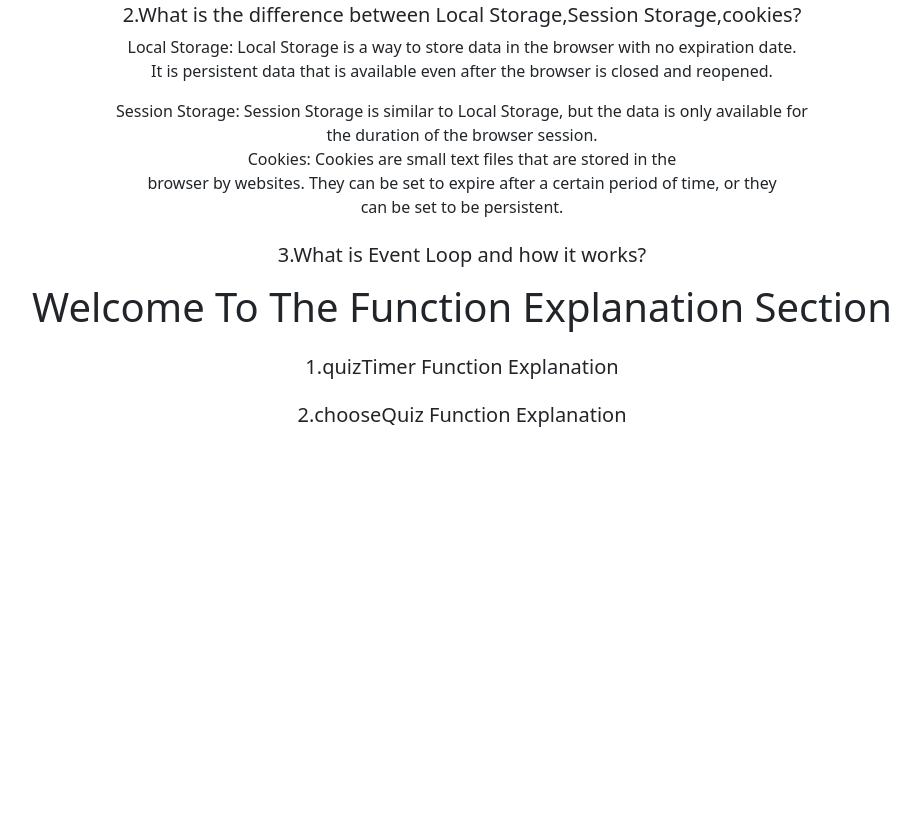
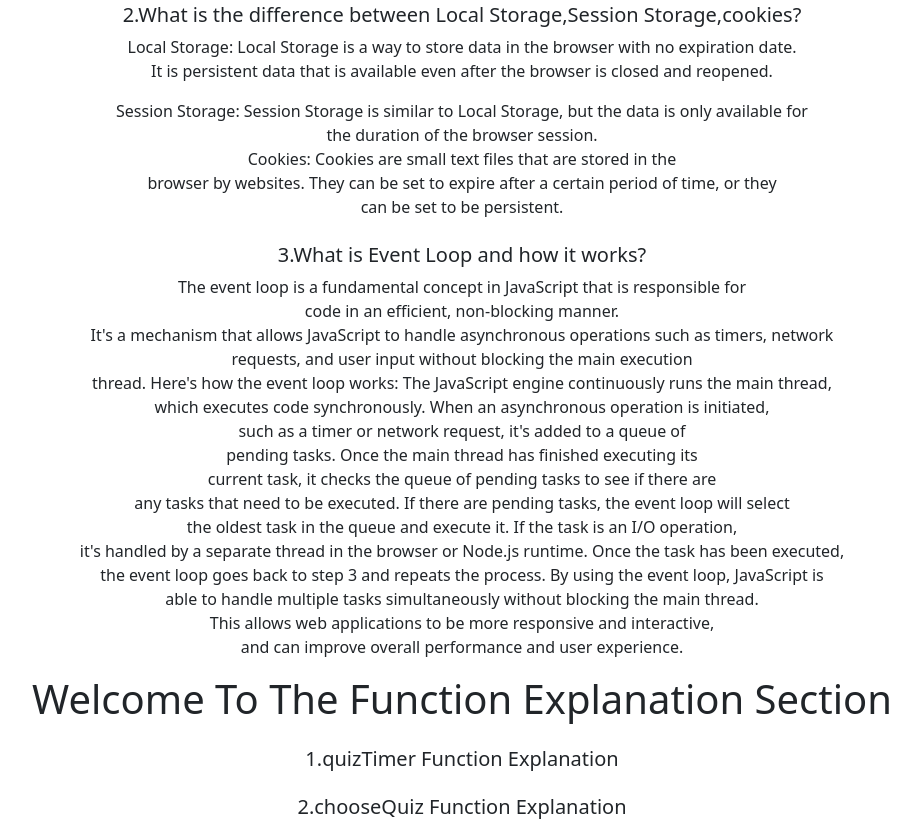
Before and after one commit to shakilahmedshuvo/Quiz-hero, a plain HTML site: page secondPage.html in a window 1280 px wide. Shown: the part 461-1288 px from the top of the page, without its empty margins (178-1098 px from the left). Before the commit the page ends 896 px from the top, so only its background shows below. Drawn offline with nearby package versions, Linux system fonts and the light colour scheme.

Commit message:
add second page three question and anwsers

```diff
--- a/secondPage.html
+++ b/secondPage.html
@@ -86,6 +86,59 @@
                 <h5>3.What is Event Loop and how it works?</h5>
                 <!-- answer -->
                 <p>
+                    The event loop is a fundamental concept in JavaScript that is responsible for
+                    <br>
+                    code in an efficient, non-blocking manner.
+                    <br>
+                    It's a mechanism that allows JavaScript to handle
+                    asynchronous operations such as timers, network
+                    <br>
+                    requests, and user input without blocking the main
+                    execution
+                    <br>
+                    thread.
+
+                    Here's how the event loop works:
+
+                    The JavaScript engine continuously runs the main thread,
+                    <br>
+                    which executes code synchronously.
+
+                    When an asynchronous operation is initiated,
+                    <br>
+                    such as a timer or network request, it's added to a
+                    queue of
+                    <br>
+                    pending tasks.
+
+                    Once the main thread has finished executing its
+                    <br>
+                    current task, it checks the queue of pending tasks
+                    to see if there are
+                    <br>
+                    any tasks that need to be executed.
+
+                    If there are pending tasks, the event loop will select
+                    <br>
+                    the oldest task in the queue and execute it.
+                    If the task is an I/O operation,
+                    <br>
+                    it's handled by a separate thread in the browser or Node.js
+                    runtime.
+
+                    Once the task has been executed,
+                    <br>
+                    the event loop goes back to step 3 and repeats the process.
+
+                    By using the event loop, JavaScript is
+                    <br>
+                    able to handle multiple tasks simultaneously without blocking
+                    the main thread.
+                    <br>
+                    This allows web applications to be more responsive and interactive,
+                    <br>
+                    and can improve
+                    overall performance and user experience.
                 </p>
             </div>
         </div>
```
